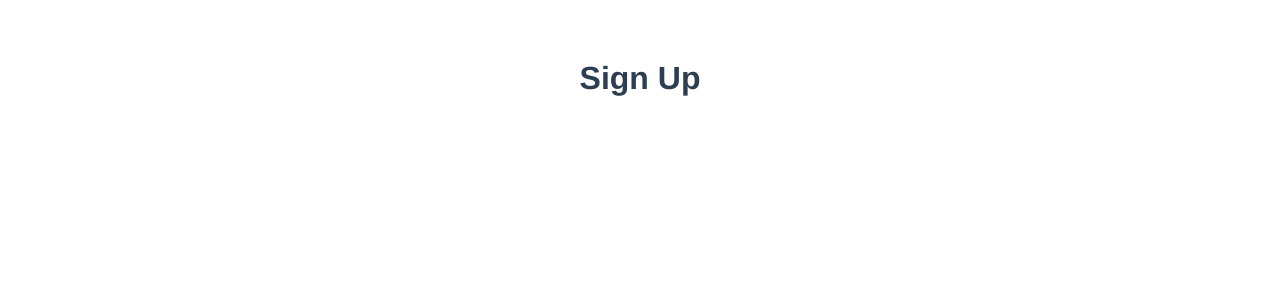
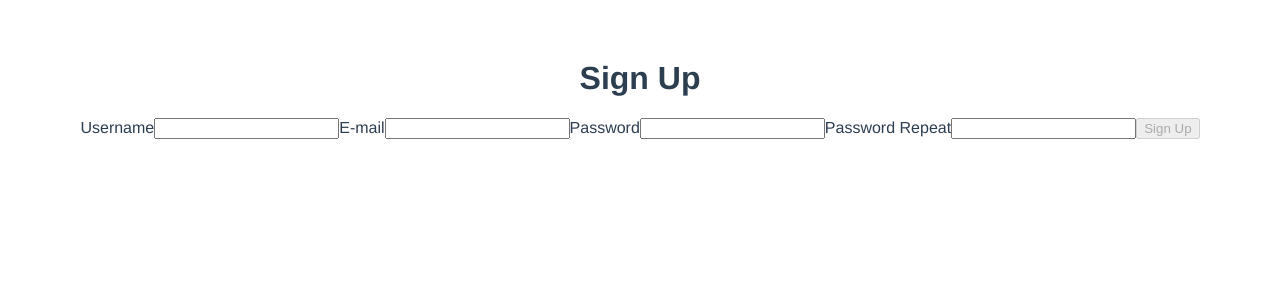
Before and after one commit to matiussi/vue-tdd, a Vue app: page / in a window 1280 px wide. Shown: the top 300 px of the page. Built offline with nearby package versions, Linux system fonts and the light colour scheme.

Commit message:
feat(pages/SignUpPage.vue): Creating the input fields and button

```diff
--- a/src/pages/SignUpPage.vue
+++ b/src/pages/SignUpPage.vue
@@ -1,3 +1,16 @@
 <template>
    <h1>Sign Up</h1>
+   <label for="username">Username</label>
+   <input id="username" />
+
+   <label for="e-mail">E-mail</label>
+   <input id="e-mail"/>
+
+   <label for="password">Password</label>
+   <input id="password" type="password"/>
+
+   <label for="password-repeat">Password Repeat</label>
+   <input id="password-repeat" type="password"/>
+
+   <button disabled>Sign Up</button>
 </template>
```
